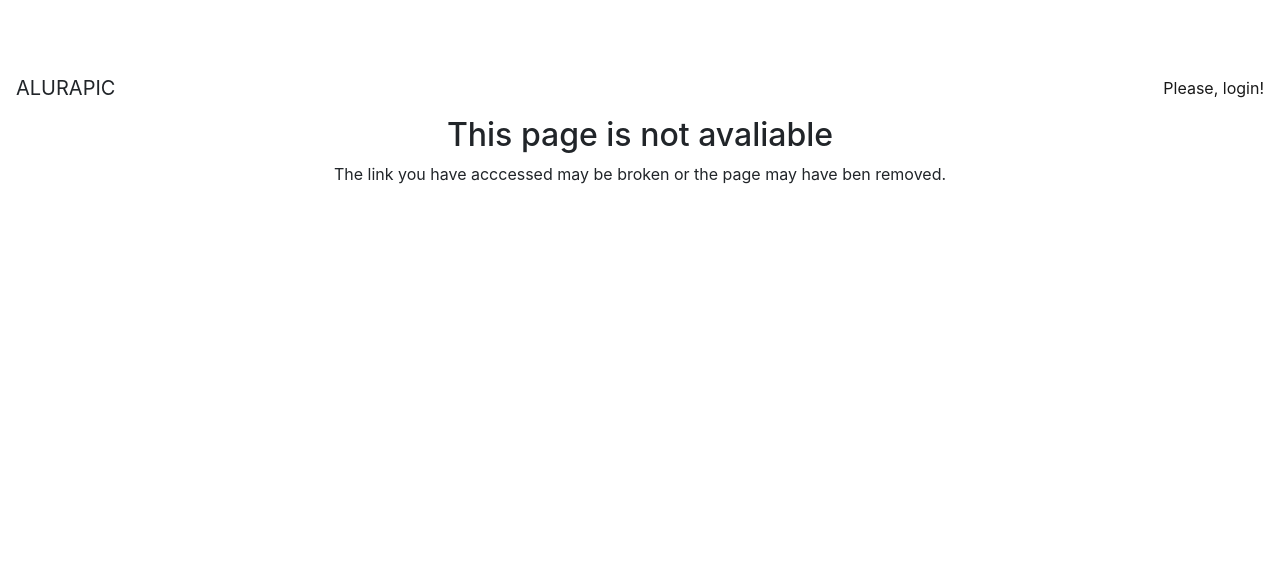
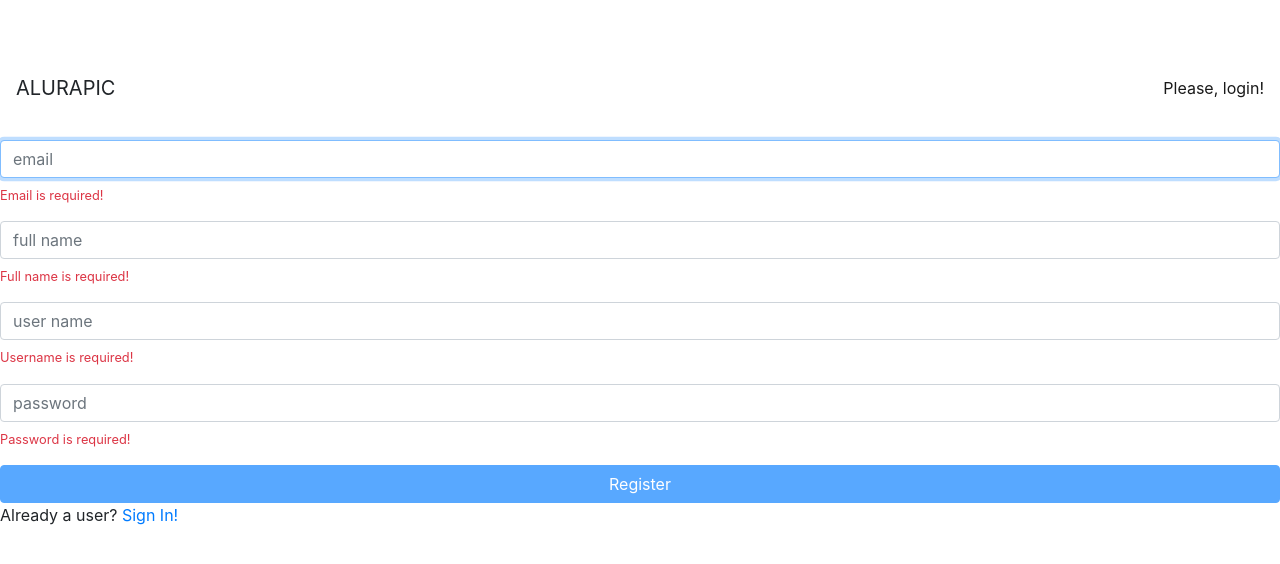
Before and after one commit to paulorochadeveloper/Angular, an Angular app: page /signup in a window 1280 px wide. Shown: the top 564 px of the page. Built offline with nearby package versions, Linux system fonts and the light colour scheme.

Commit message:
#ANGULAR2 -  Registro de novos usuários

```diff
--- /dev/null
+++ b/src/app/home/signup/new-user.ts
@@ -0,0 +1,6 @@
+export interface NewUser {
+    userName: string,
+    email: string,
+    fullName: string,
+    password: string
+}
--- /dev/null
+++ b/src/app/home/signup/signup.component.html
@@ -0,0 +1,76 @@
+<form [formGroup]="signupForm" class="form mt-4" (submit)="signup()">
+    <div class="form-group">
+        <input formControlName="email" class="form-control" placeholder="email" autofocus>
+        <ap-vmessage
+            *ngIf="signupForm.get('email').errors?.required"
+            text="Email is required!">
+        </ap-vmessage>
+        <ap-vmessage
+            *ngIf="signupForm.get('email').errors?.email"
+            text="Invalid e-mail">
+        </ap-vmessage>
+    </div>
+
+    <div class="form-group">
+        <input formControlName="fullName" class="form-control" placeholder="full name">
+        <ap-vmessage
+            *ngIf="signupForm.get('fullName').errors?.required"
+            text="Full name is required!">
+        </ap-vmessage>
+        <ap-vmessage
+            *ngIf="signupForm.get('fullName').errors?.minlength"
+            text="Minimum length is 2">
+        </ap-vmessage>
+        <ap-vmessage
+            *ngIf="signupForm.get('fullName').errors?.maxlength"
+            text="Maximum length is 40">
+        </ap-vmessage>
+    </div>
+
+    <div class="form-group">
+        <input formControlName="userName" class="form-control" placeholder="user name">
+        <ap-vmessage
+            text="Username already taken"
+            *ngIf="signupForm.get('userName').errors?.userNameTaken">
+        </ap-vmessage>
+        <small *ngIf="signupForm.get('userName').valid" class="text-success">User available</small>
+        <ap-vmessage
+            *ngIf="signupForm.get('userName').errors?.required"
+            text="Username is required!">
+        </ap-vmessage>
+        <ap-vmessage
+            *ngIf="signupForm.get('userName').errors?.minlength"
+            text="Minimum length is 2">
+        </ap-vmessage>
+        <ap-vmessage
+            *ngIf="signupForm.get('userName').errors?.maxlength"
+            text="Maximum length is 30">
+        </ap-vmessage>
+        <ap-vmessage
+            *ngIf="signupForm.get('userName').errors?.lowerCase"
+            text="Must be lower case">
+        </ap-vmessage>
+    </div>
+
+    <div class="form-group">
+        <input formControlName="password" type="password" class="form-control" placeholder="password">
+        <ap-vmessage
+            *ngIf="signupForm.get('password').errors?.required"
+            text="Password is required!">
+        </ap-vmessage>
+        <ap-vmessage
+            *ngIf="signupForm.get('password').errors?.minlength"
+            text="Minimum length is 8">
+        </ap-vmessage>
+        <ap-vmessage
+            *ngIf="signupForm.get('password').errors?.maxlength"
+            text="Maximum length is 14">
+        </ap-vmessage>
+    </div>
+
+    <button [disabled]="signupForm.invalid || signupForm.pending" class="btn btn-primary btn-block">Register</button>
+
+
+
+    <p>Already a user? <a [routerLink]="['']">Sign In!</a></p>
+</form>
--- /dev/null
+++ b/src/app/home/signup/signup.component.ts
@@ -0,0 +1,62 @@
+import { Component, OnInit } from '@angular/core';
+import { FormGroup, FormBuilder, Validators } from '@angular/forms';
+import { lowerCaseValidator } from 'src/app/shared/validators/lower-case.validator';
+import { UserNotTakenValidatorService } from './user-not-taken.validator.service';
+import { NewUser } from './new-user';
+import { SignUpService } from './signup.service';
+import { Router } from '@angular/router';
+
+@Component({
+    templateUrl: './signup.component.html'
+})
+export class SignUpComponent implements OnInit {
+
+    signupForm: FormGroup;
+
+    constructor(private formBuilder: FormBuilder, private userNotTakenValidatorService: UserNotTakenValidatorService, private signUpService: SignUpService,
+        private router: Router) {}
+
+    ngOnInit(): void {
+        this.userNotTakenValidatorService.checkUserNameTaken()
+        this.signupForm = this.formBuilder.group({
+            email: ['',
+                [
+                    Validators.required,
+                    Validators.email
+                ]
+            ],
+            fullName: ['',
+                [
+                    Validators.required,
+                    Validators.minLength(2),
+                    Validators.maxLength(40)
+                ]
+            ],
+            userName: ['',
+                [
+                    Validators.required,
+                    lowerCaseValidator,
+                    Validators.minLength(2),
+                    Validators.maxLength(30)
+                ],
+                this.userNotTakenValidatorService.checkUserNameTaken()
+            ],
+            password: ['',
+                [
+                    Validators.required,
+                    Validators.minLength(8),
+                    Validators.maxLength(14)
+                ]
+            ]
+        });
+    }
+    signup() {
+        const newUser = this.signupForm.getRawValue() as NewUser;
+        this.signUpService
+            .signup(newUser)
+            .subscribe(
+                () => this.router.navigate(['']),
+                err => console.log(err)
+            );
+    }
+}
--- /dev/null
+++ b/src/app/home/signup/signup.service.ts
@@ -0,0 +1,20 @@
+import { Injectable } from '@angular/core';
+import { HttpClient } from '@angular/common/http';
+import { NewUser } from './new-user';
+
+const API_URL = "http://localhost:3000";
+
+@Injectable({ providedIn: 'root' })
+export class SignUpService {
+
+    constructor(private http: HttpClient) {}
+
+    checkUserNameTaken(userName: string) {
+
+        return this.http.get(API_URL + '/user/exists/' + userName);
+    }
+
+    signup(newUser: NewUser) {
+        return this.http.post(API_URL + '/user/signup', newUser);
+    }
+}
--- /dev/null
+++ b/src/app/home/signup/user-not-taken.validator.service.ts
@@ -0,0 +1,26 @@
+import { Injectable } from '@angular/core';
+import { SignUpService } from './signup.service';
+import { AbstractControl } from '@angular/forms';
+import { debounceTime, switchMap, map, first } from 'rxjs/operators';
+
+
+
+@Injectable({ providedIn: 'root' })
+export class UserNotTakenValidatorService {
+
+    constructor(private signUpService: SignUpService) {}
+
+    checkUserNameTaken() {
+
+        return (control: AbstractControl) => {
+            return control
+                .valueChanges
+                .pipe(debounceTime(300))
+                .pipe(switchMap(userName =>
+                    this.signUpService.checkUserNameTaken(userName)
+                ))
+                .pipe(map(isTaken => isTaken ? { userNameTaken: true } : null))
+                .pipe(first());
+        }
+    }
+}
--- /dev/null
+++ b/src/app/shared/validators/lower-case.validator.ts
@@ -0,0 +1,9 @@
+import { AbstractControl } from '@angular/forms';
+
+export function lowerCaseValidator(control: AbstractControl) {
+
+    if(control.value.trim() && !/^[a-z0-9_\-]+$/.test(control.value)) {
+        return { lowerCase: true }
+    }
+    return null;
+}
```
Also changed, not shown: src/app/app.routing.module.ts (+12 -3 lines), src/app/home/home.module.ts (+7 -2 lines).
